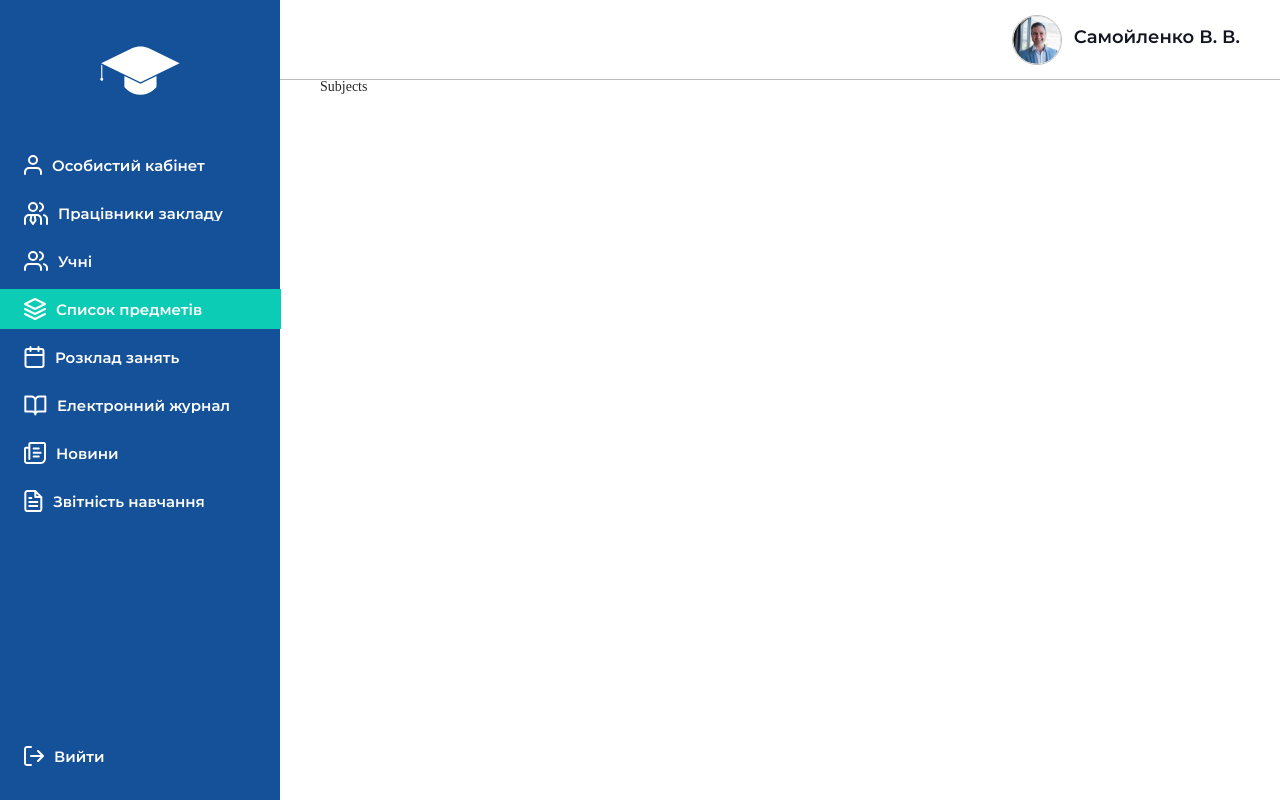
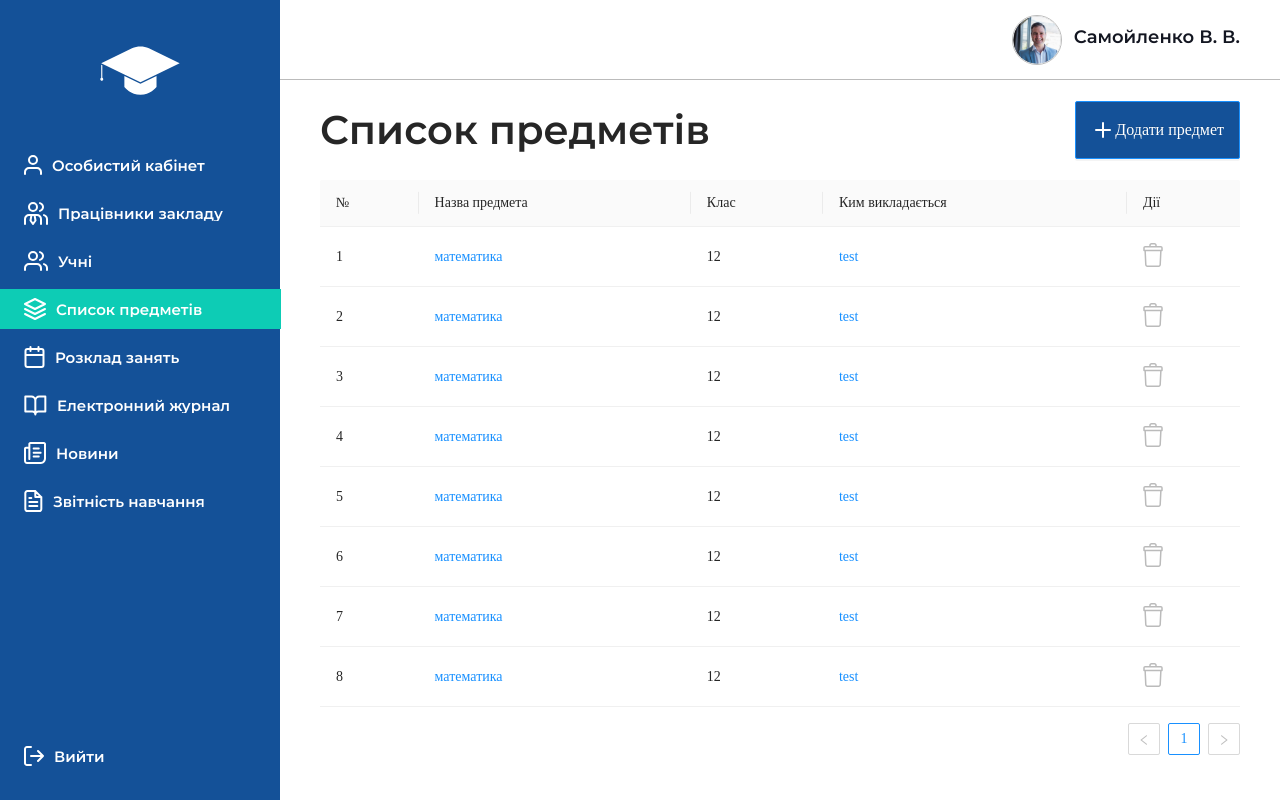
Before and after one commit to MaxSapeyko/school_automation_client, a React (Create React App) app: page /subjects in a window 1280 px wide. Built offline with nearby package versions, Linux system fonts and the light colour scheme; a web font is replaced by a local one.

Commit message:
added subjects page

```diff
--- /dev/null
+++ b/src/MOCK/subject.ts
@@ -0,0 +1,57 @@
+export const SUBJECT: SubjectDto = {
+  id: '1',
+  class: '12',
+  name: 'математика',
+  teacher: 'test',
+};
+
+export const SUBJECTS: SubjectDto[] = [
+  {
+    id: '1',
+    class: '12',
+    name: 'математика',
+    teacher: 'test',
+  },
+  {
+    id: '2',
+    class: '12',
+    name: 'математика',
+    teacher: 'test',
+  },
+  {
+    id: '3',
+    class: '12',
+    name: 'математика',
+    teacher: 'test',
+  },
+  {
+    id: '4',
+    class: '12',
+    name: 'математика',
+    teacher: 'test',
+  },
+  {
+    id: '5',
+    class: '12',
+    name: 'математика',
+    teacher: 'test',
+  },
+  {
+    id: '6',
+    class: '12',
+    name: 'математика',
+    teacher: 'test',
+  },
+  {
+    id: '7',
+    class: '12',
+    name: 'математика',
+    teacher: 'test',
+  },
+  {
+    id: '8',
+    class: '12',
+    name: 'математика',
+    teacher: 'test',
+  },
+];
--- /dev/null
+++ b/src/pages/subjects/columns.tsx
@@ -0,0 +1,52 @@
+import { ColumnsType } from 'antd/lib/table';
+import { Link } from 'react-router-dom';
+
+import Trash from '../../components/icons/Trash';
+
+const deleteSubject = (id: string) => {
+  // TODO connect API
+};
+
+const COLUMNS: ColumnsType<SubjectDto> = [
+  {
+    title: '№',
+    dataIndex: 'id',
+  },
+  {
+    title: 'Назва предмета',
+    dataIndex: 'name',
+    render: (name: string, subject: SubjectDto) => {
+      return (
+        <Link to={`/subjects/${subject.id}`} className='profile__link'>
+          {name}
+        </Link>
+      );
+    },
+  },
+  {
+    title: 'Клас',
+    dataIndex: 'class',
+  },
+  {
+    title: 'Ким викладається',
+    dataIndex: 'teacher',
+    render: (teacher: string) => {
+      return (
+        <Link to={`/subjects/${teacher}`} className='profile__link'>
+          {teacher}
+        </Link>
+      );
+    },
+  },
+  {
+    title: 'Дії',
+    render: (_, subject: SubjectDto) => (
+      <Trash
+        className='trash__icon'
+        onClick={() => deleteSubject(subject.id)}
+      />
+    ),
+  },
+];
+
+export default COLUMNS;
--- a/src/pages/subjects/index.tsx
+++ b/src/pages/subjects/index.tsx
@@ -1,9 +1,24 @@
 import React, { FC } from 'react';
 
+import Table from '../../components/table';
+import COLUMNS from './columns';
+
+import { SUBJECTS } from '../../MOCK/subject';
+
 const Subjects: FC = () => {
+  const addSubject = () => {
+    // TODO connect API
+  };
+
   return (
     <div>
-      Subjects
+      <Table
+        data={SUBJECTS}
+        columns={COLUMNS}
+        title='Список предметів'
+        buttonText='Додати предмет'
+        buttonFunc={addSubject}
+      />
     </div>
   );
 };
--- /dev/null
+++ b/src/typings/subject.d.ts
@@ -0,0 +1,6 @@
+interface SubjectDto {
+  id: string;
+  name: string;
+  class: string;
+  teacher: string;
+}
```
